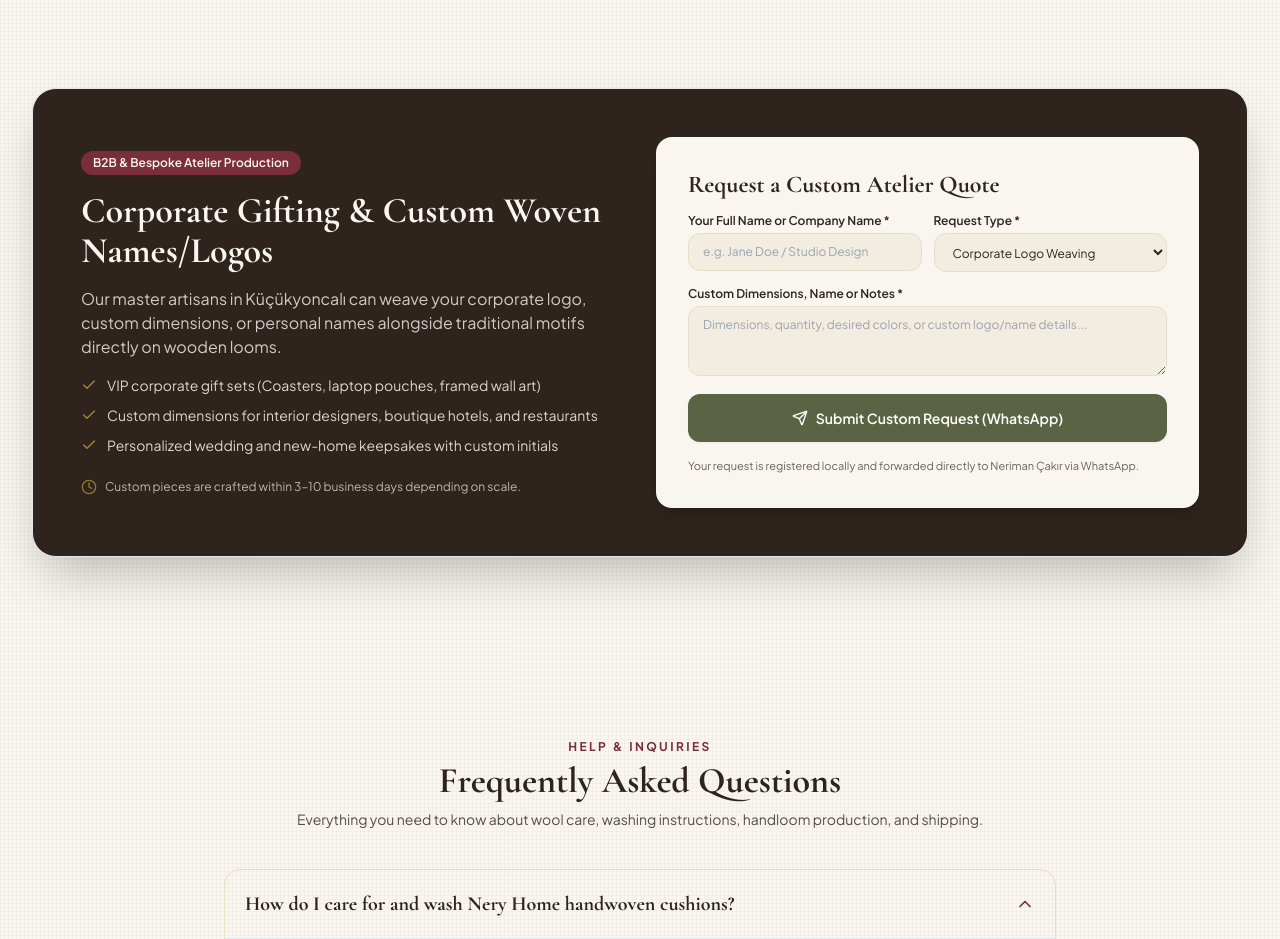
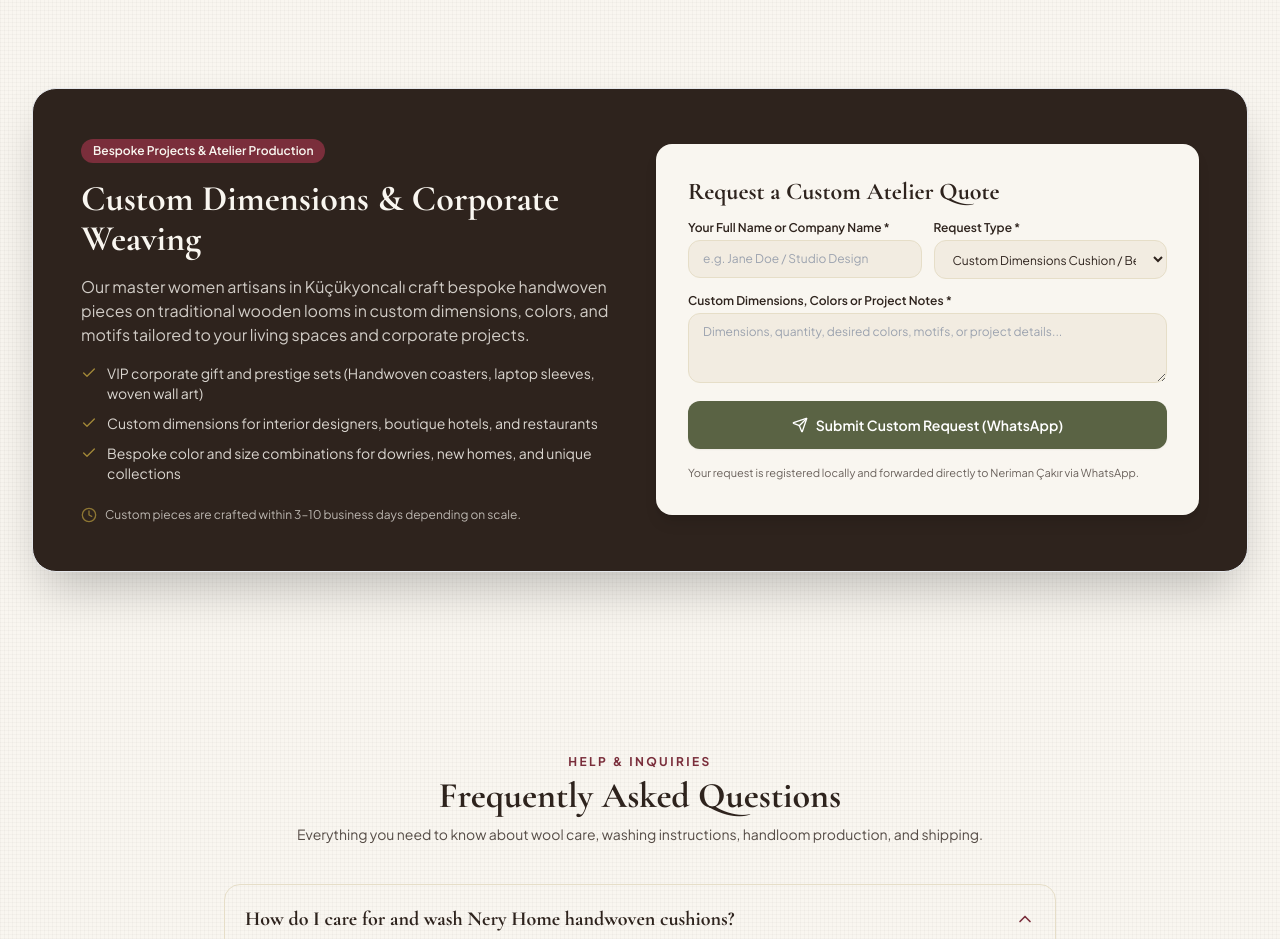
Before and after one commit to mserman90/neri-home-el-dokuma, a React (Vite) app: page / in a window 1280 px wide. Shown: the part 8640-9579 px from the top of the page. Built offline with nearby package versions, Linux system fonts and the light colour scheme; the HTML template or start-up script is replaced by a standard one.

Commit message:
fix(copy): remove name and logo weaving references in favor of bespoke dimensions and corporate weaving

```diff
--- a/src/components/CustomOrderSection.tsx
+++ b/src/components/CustomOrderSection.tsx
@@ -9,7 +9,7 @@ export const CustomOrderSection: React.FC = () => {
   const isEn = lang === "en";
 
   const [formName, setFormName] = useState("");
-  const [formType, setFormType] = useState(isEn ? "Corporate Logo Weaving" : "Kurumsal Logolu Dokuma");
+  const [formType, setFormType] = useState(isEn ? "Custom Dimensions Cushion / Bench Pad" : "Özel Ölçü Kırlent / Sedir Minderi");
   const [formNote, setFormNote] = useState("");
   const [formResult, setFormResult] = useState<{ saved: boolean; msg: string; waUrl?: string } | null>(null);
   const [formBusy, setFormBusy] = useState(false);
@@ -128,9 +128,9 @@ export const CustomOrderSection: React.FC = () => {
                     onChange={(e) => setFormType(e.target.value)}
                     className="w-full px-3.5 py-2.5 rounded-xl bg-[var(--surface-2)] border border-[var(--line)] text-xs focus:outline-none focus:ring-2 focus:ring-[var(--mustard)]"
                   >
-                    <option>{isEn ? "Corporate Logo Weaving" : "Kurumsal Logolu Dokuma"}</option>
-                    <option>{isEn ? "Personalized Monogram Cushion" : "İsme Özel Kırlent / Çeyiz"}</option>
-                    <option>{isEn ? "Boutique Hotel / Architecture (Bulk)" : "Butik Otel / Mimari Proje (Toplu)"}</option>
+                    <option>{isEn ? "Custom Dimensions Cushion / Bench Pad" : "Özel Ölçü Kırlent / Sedir Minderi"}</option>
+                    <option>{isEn ? "Corporate Gifting & Bulk Order" : "Kurumsal Hediye & Toplu Dokuma"}</option>
+                    <option>{isEn ? "Boutique Hotel / Architecture Project" : "Butik Otel / Mimari Proje"}</option>
                     <option>{isEn ? "Custom Size Runner / Kilim" : "Özel Ölçü Yolluk / Kilim"}</option>
                   </select>
                 </div>
@@ -138,7 +138,7 @@ export const CustomOrderSection: React.FC = () => {
 
               <div>
                 <label htmlFor="custom-note" className="block text-xs font-semibold mb-1">
-                  {isEn ? "Custom Dimensions, Name or Notes *" : "Dokunmasını İstediğiniz İsim, Ölçü veya Notunuz *"}
+                  {isEn ? "Custom Dimensions, Colors or Project Notes *" : "İstediğiniz Ölçü, Renk veya Proje Notunuz *"}
                 </label>
                 <textarea
                   id="custom-note"
--- a/src/i18n/translations.ts
+++ b/src/i18n/translations.ts
@@ -152,17 +152,17 @@ export const translations = {
       readMore: "Haberi İncele",
     },
     customOrderSection: {
-      badge: "B2B & Kişiye Özel Atölye Üretimi",
-      title: "Kurumsal Hediyelik & İsim/Logo Dokuma",
-      description: "Küçükyoncalı ustalarımız geleneksel tezgâhlarda yalnızca klasik motifleri değil; şirket logonuzu, kurum adınızı veya sevdiklerinizin ismini de ilmek ilmek dokuyabilmektedir.",
-      bullet1: "VIP kurumsal hediye setleri (Logolu bardak altlığı, laptop kılıfı, duvar panosu)",
+      badge: "Özel Projeler & Atölye Üretimi",
+      title: "Özel Ölçü & Kurumsal Dokuma",
+      description: "Küçükyoncalı kadın ustalarımız, geleneksel ahşap tezgâhlarda yaşam alanlarınıza veya kurumsal projelerinize özel ölçü, renk ve desen kombinasyonlarıyla butik üretim gerçekleştirmektedir.",
+      bullet1: "VIP kurumsal hediye ve prestij setleri (El dokuma bardak altlığı, laptop kılıfı, duvar panosu)",
       bullet2: "İç mimarlar, butik oteller ve restoranlar için özel ölçü kırlent & sedir minderleri",
-      bullet3: "Çeyiz ve yeni ev hediyeleri için isme özel köşe damgalı dokumalar",
+      bullet3: "Çeyiz, yeni ev ve özel koleksiyonlar için mekana özel dokuma kombinasyonları",
       timeNote: "Özel dokumalar boyut ve adede göre 3–10 günde tamamlanır.",
       formTitle: "Özel Dokuma Teklifi Alın",
       formNamePlaceholder: "Adınız Soyadınız veya Şirket Ünvanı",
       formTypeLabel: "Talep Türü",
-      formNotePlaceholder: "Ölçü, adet, renk veya dokunmasını istediğiniz logo/isim detayları...",
+      formNotePlaceholder: "Ölçü, adet, renk, desen veya özel proje detaylarınız...",
       submitBtn: "Teklif Talebini Gönder (WhatsApp)",
       directWaLink: "WhatsApp otomatik açılmadıysa buraya tıklayın",
     },
@@ -332,17 +332,17 @@ export const translations = {
       readMore: "Read Coverage",
     },
     customOrderSection: {
-      badge: "B2B & Bespoke Atelier Production",
-      title: "Corporate Gifting & Custom Woven Names/Logos",
-      description: "Our master artisans in Küçükyoncalı can weave your corporate logo, custom dimensions, or personal names alongside traditional motifs directly on wooden looms.",
-      bullet1: "VIP corporate gift sets (Coasters, laptop pouches, framed wall art)",
+      badge: "Bespoke Projects & Atelier Production",
+      title: "Custom Dimensions & Corporate Weaving",
+      description: "Our master women artisans in Küçükyoncalı craft bespoke handwoven pieces on traditional wooden looms in custom dimensions, colors, and motifs tailored to your living spaces and corporate projects.",
+      bullet1: "VIP corporate gift and prestige sets (Handwoven coasters, laptop sleeves, woven wall art)",
       bullet2: "Custom dimensions for interior designers, boutique hotels, and restaurants",
-      bullet3: "Personalized wedding and new-home keepsakes with custom initials",
+      bullet3: "Bespoke color and size combinations for dowries, new homes, and unique collections",
       timeNote: "Custom pieces are crafted within 3–10 business days depending on scale.",
       formTitle: "Request a Custom Atelier Quote",
       formNamePlaceholder: "Your Full Name or Company Name",
       formTypeLabel: "Request Type",
-      formNotePlaceholder: "Dimensions, quantity, desired colors, or custom logo/name details...",
+      formNotePlaceholder: "Dimensions, quantity, desired colors, motifs, or project details...",
       submitBtn: "Submit Custom Request (WhatsApp)",
       directWaLink: "Click here if WhatsApp didn't open automatically",
     },
```
